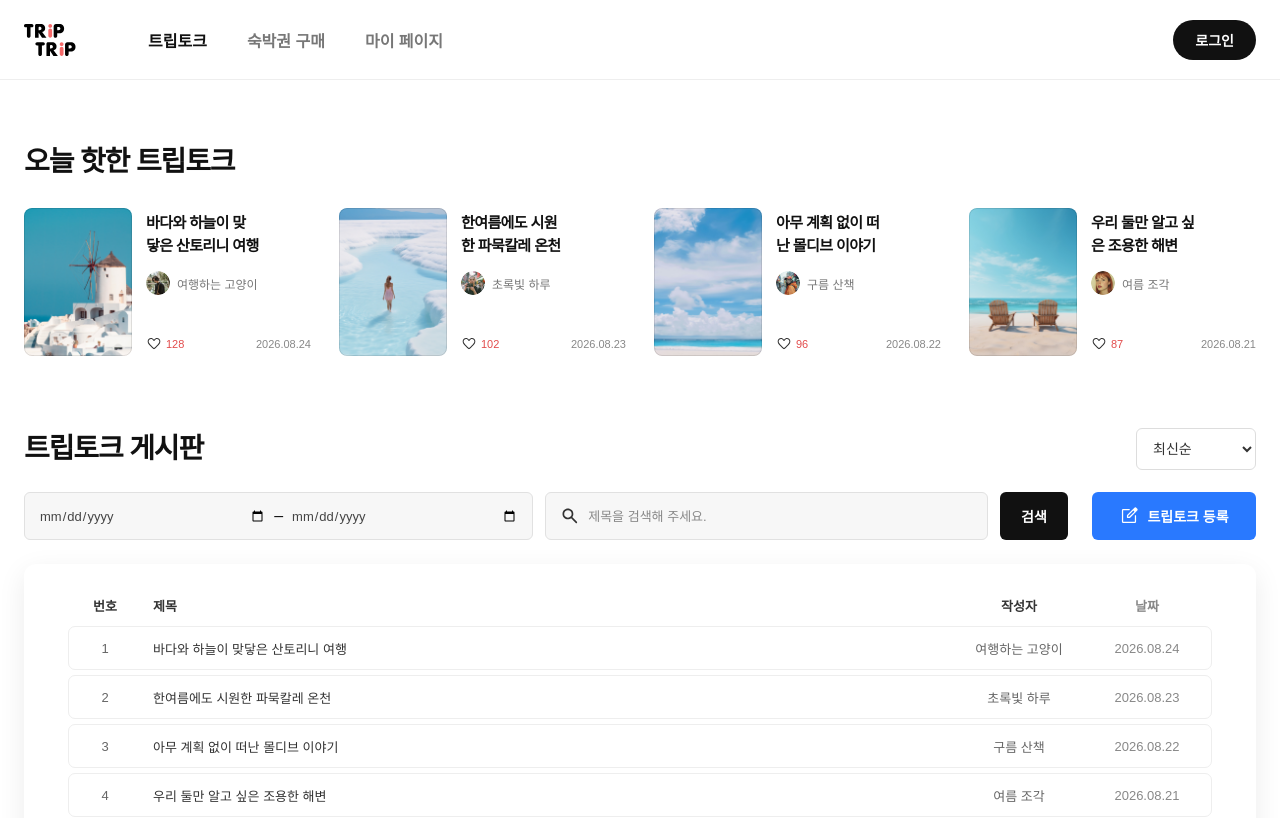
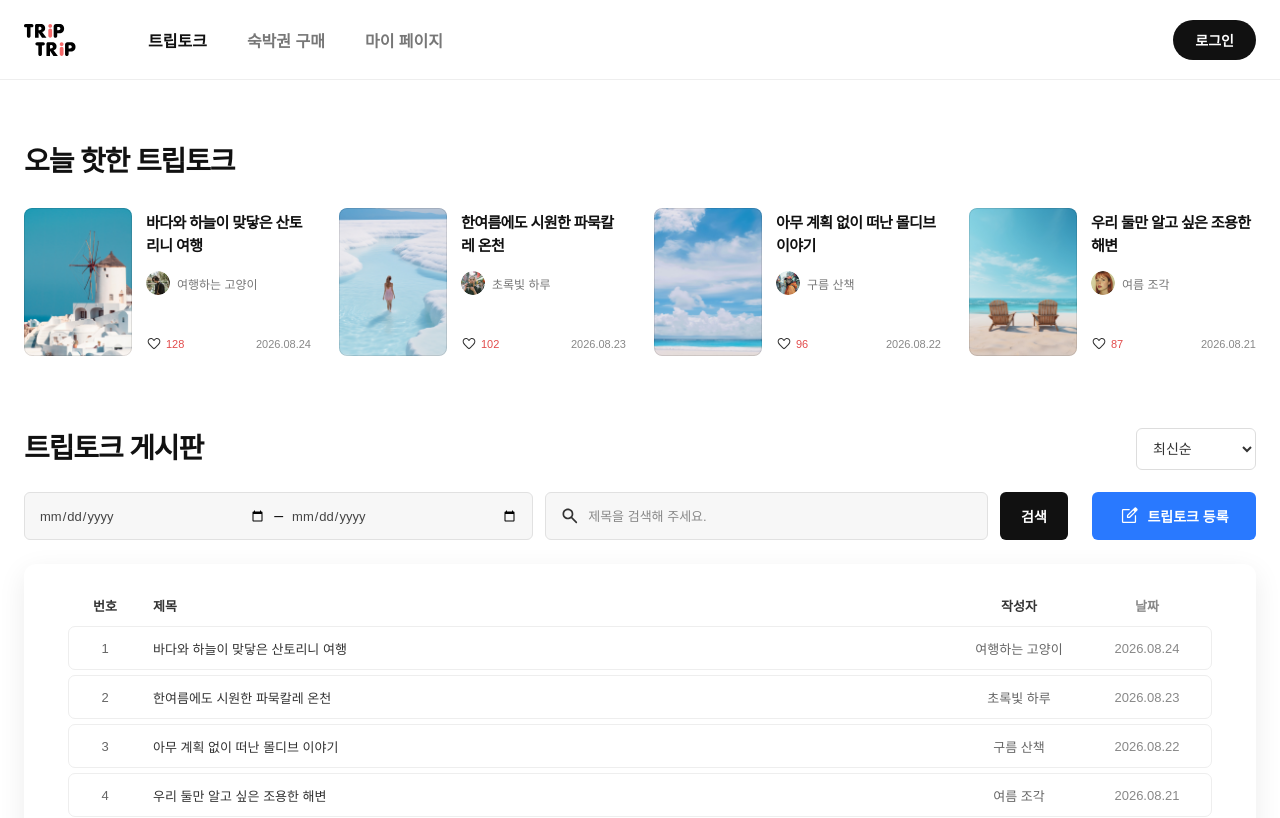
Before and after one commit to cheng80/trip_homework, a Next.js app: page /boards in a window 1280 px wide. Shown: the top 818 px of the page. Built offline with nearby package versions, Linux system fonts and the light colour scheme.

Commit message:
수정: 트립토크 핫 카드 너비 고정

```diff
--- a/app/(main)/boards/styles.module.css
+++ b/app/(main)/boards/styles.module.css
@@ -32,9 +32,11 @@
 }
 
 .hotCard {
-  display: grid;
+  display: flex;
+  width: 100%;
+  max-width: 299px;
   min-width: 0;
-  grid-template-columns: 108px minmax(0, 1fr);
+  justify-content: space-between;
   gap: 14px;
   border-radius: 10px;
 }
@@ -42,6 +44,7 @@
 .hotImage {
   width: 108px;
   height: 148px;
+  flex: 0 0 auto;
   border-radius: 8px;
   object-fit: cover;
   outline: 1px solid rgb(0 0 0 / 10%);
@@ -50,6 +53,8 @@
 
 .hotContent {
   display: flex;
+  width: 100%;
+  max-width: 177px;
   min-width: 0;
   padding: 4px 0;
   flex-direction: column;
@@ -61,6 +66,7 @@
   margin-bottom: 14px;
   font-size: 15px;
   line-height: 1.5;
+  text-wrap: wrap;
   -webkit-box-orient: vertical;
   -webkit-line-clamp: 2;
 }
@@ -389,7 +395,7 @@
   }
 
   .hotCard {
-    grid-template-columns: 96px minmax(0, 1fr);
+    max-width: 287px;
   }
 
   .hotImage {
```
